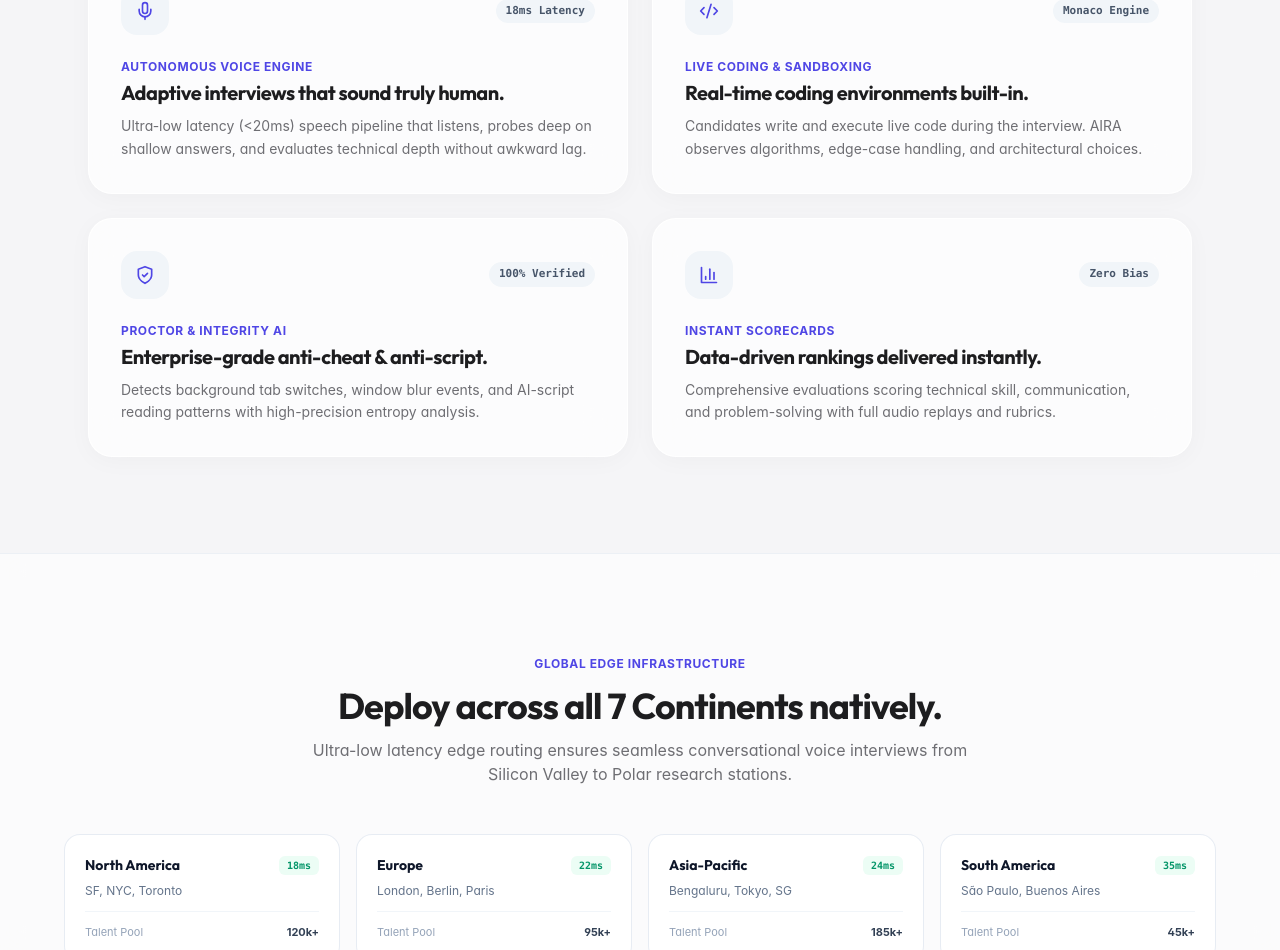
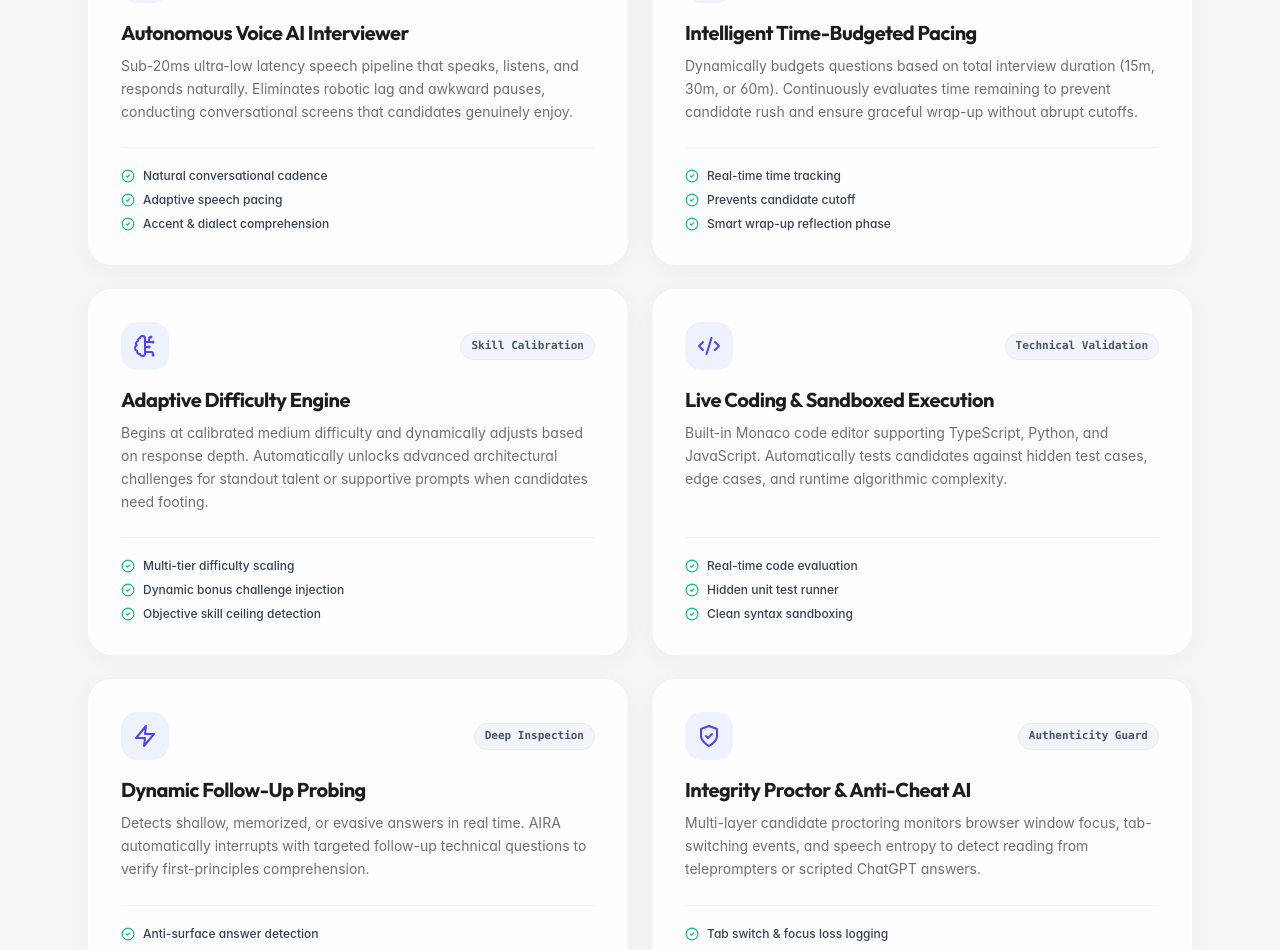
Before and after one commit to KUSHALMN/ai-voice-recruiter, a Next.js app: page / in a window 1280 px wide. Shown: the part 1850-2800 px from the top of the page. Built offline with nearby package versions, Linux system fonts and the light colour scheme; no server answers.

Commit message:
feat(landing): expand platform feature descriptions and remove countries section

```diff
--- a/app/page.tsx
+++ b/app/page.tsx
@@ -2,11 +2,13 @@
 
 import { motion, AnimatePresence } from 'framer-motion'
 import {
-  ArrowRight, Check, Globe, Sparkles, Zap, Shield,
+  ArrowRight, Check, Sparkles, Zap, Shield,
   BarChart3, Users, Clock, Bot, Cpu, CheckCircle2,
   ChevronRight, Star, Play, Award, FileText, CheckCircle,
   Activity, ShieldCheck, Mic, Code2, Terminal, Sliders,
-  Layers, Volume2, Sparkle, ArrowUpRight, Share2, Compass, PlayCircle
+  Layers, Volume2, Sparkle, ArrowUpRight, Share2, PlayCircle,
+  Workflow, FileCheck, BrainCircuit, Headphones, SparklesIcon,
+  Search, Lock, CheckCheck, RefreshCw, Smartphone
 } from 'lucide-react'
 import { useRouter } from 'next/navigation'
 import { useState, useTransition } from 'react'
@@ -15,49 +17,84 @@ const LOGOS = [
   'Vercel', 'Supabase', 'Stripe', 'Linear', 'Retool', 'Ramp', 'Figma'
 ]
 
-const FEATURES_LIST = [
+const CORE_FEATURES = [
   {
     icon: Mic,
-    tag: 'Autonomous Voice Engine',
-    title: 'Adaptive interviews that sound truly human.',
-    description: 'Ultra-low latency (<20ms) speech pipeline that listens, probes deep on shallow answers, and evaluates technical depth without awkward lag.',
-    badge: '18ms Latency',
-    gradient: 'from-blue-500/10 via-indigo-500/10 to-transparent'
+    title: 'Autonomous Voice AI Interviewer',
+    category: 'Conversational Voice',
+    description: 'Sub-20ms ultra-low latency speech pipeline that speaks, listens, and responds naturally. Eliminates robotic lag and awkward pauses, conducting conversational screens that candidates genuinely enjoy.',
+    highlights: ['Natural conversational cadence', 'Adaptive speech pacing', 'Accent & dialect comprehension']
+  },
+  {
+    icon: Clock,
+    title: 'Intelligent Time-Budgeted Pacing',
+    category: 'Time Optimization',
+    description: 'Dynamically budgets questions based on total interview duration (15m, 30m, or 60m). Continuously evaluates time remaining to prevent candidate rush and ensure graceful wrap-up without abrupt cutoffs.',
+    highlights: ['Real-time time tracking', 'Prevents candidate cutoff', 'Smart wrap-up reflection phase']
+  },
+  {
+    icon: BrainCircuit,
+    title: 'Adaptive Difficulty Engine',
+    category: 'Skill Calibration',
+    description: 'Begins at calibrated medium difficulty and dynamically adjusts based on response depth. Automatically unlocks advanced architectural challenges for standout talent or supportive prompts when candidates need footing.',
+    highlights: ['Multi-tier difficulty scaling', 'Dynamic bonus challenge injection', 'Objective skill ceiling detection']
   },
   {
     icon: Code2,
-    tag: 'Live Coding & Sandboxing',
-    title: 'Real-time coding environments built-in.',
-    description: 'Candidates write and execute live code during the interview. AIRA observes algorithms, edge-case handling, and architectural choices.',
-    badge: 'Monaco Engine',
-    gradient: 'from-violet-500/10 via-purple-500/10 to-transparent'
+    title: 'Live Coding & Sandboxed Execution',
+    category: 'Technical Validation',
+    description: 'Built-in Monaco code editor supporting TypeScript, Python, and JavaScript. Automatically tests candidates against hidden test cases, edge cases, and runtime algorithmic complexity.',
+    highlights: ['Real-time code evaluation', 'Hidden unit test runner', 'Clean syntax sandboxing']
+  },
+  {
+    icon: Zap,
+    title: 'Dynamic Follow-Up Probing',
+    category: 'Deep Inspection',
+    description: 'Detects shallow, memorized, or evasive answers in real time. AIRA automatically interrupts with targeted follow-up technical questions to verify first-principles comprehension.',
+    highlights: ['Anti-surface answer detection', 'Targeted conceptual drilldowns', 'Contextual dialogue continuity']
   },
   {
     icon: ShieldCheck,
-    tag: 'Proctor & Integrity AI',
-    title: 'Enterprise-grade anti-cheat & anti-script.',
-    description: 'Detects background tab switches, window blur events, and AI-script reading patterns with high-precision entropy analysis.',
-    badge: '100% Verified',
-    gradient: 'from-emerald-500/10 via-teal-500/10 to-transparent'
+    title: 'Integrity Proctor & Anti-Cheat AI',
+    category: 'Authenticity Guard',
+    description: 'Multi-layer candidate proctoring monitors browser window focus, tab-switching events, and speech entropy to detect reading from teleprompters or scripted ChatGPT answers.',
+    highlights: ['Tab switch & focus loss logging', 'AI-script speech pattern analysis', 'Tamper-proof audit logs']
+  },
+  {
+    icon: FileText,
+    title: 'Smart Resume & Role Extraction',
+    category: 'Instant Setup',
+    description: 'Drop any PDF or Word resume. AIRA parses candidate project history, verified tech stacks, and career progression to auto-generate personalized, tailored interview questions in under 10 seconds.',
+    highlights: ['1-click PDF/DOCX resume ingestion', 'Auto-generated role descriptions', 'Tailored competency questions']
   },
   {
     icon: BarChart3,
-    tag: 'Instant Scorecards',
-    title: 'Data-driven rankings delivered instantly.',
-    description: 'Comprehensive evaluations scoring technical skill, communication, and problem-solving with full audio replays and rubrics.',
-    badge: 'Zero Bias',
-    gradient: 'from-amber-500/10 via-orange-500/10 to-transparent'
+    title: 'Executive Hiring Scorecards',
+    category: 'Decision Analytics',
+    description: 'Comprehensive candidate dossiers generated immediately after interview completion. Includes rubric breakdown, category ratings, audio replay timestamps, and definitive hiring recommendations.',
+    highlights: ['Overall score out of 10', 'Competency radar charts', 'Shareable executive summary']
   }
 ]
 
-const CONTINENTS = [
-  { name: 'North America', hub: 'SF, NYC, Toronto', latency: '18ms', active: '120k+' },
-  { name: 'Europe', hub: 'London, Berlin, Paris', latency: '22ms', active: '95k+' },
-  { name: 'Asia-Pacific', hub: 'Bengaluru, Tokyo, SG', latency: '24ms', active: '185k+' },
-  { name: 'South America', hub: 'São Paulo, Buenos Aires', latency: '35ms', active: '45k+' },
-  { name: 'Africa', hub: 'Lagos, Nairobi, Cairo', latency: '38ms', active: '38k+' },
-  { name: 'Oceania', hub: 'Sydney, Auckland', latency: '29ms', active: '28k+' },
-  { name: 'Antarctica Edge', hub: 'Polar Scientific Nodes', latency: '45ms', active: '1.2k' }
+const WORKFLOW_STEPS = [
+  {
+    step: '01',
+    title: 'Create Role or Upload Resume',
+    description: 'Upload a job description or drop a candidate resume. AIRA automatically extracts key requirements, tech stacks, and creates custom question banks.',
+    icon: FileCheck
+  },
+  {
+    step: '02',
+    title: 'Candidate Takes Voice Interview',
+    description: 'Send a link. Candidates complete their live adaptive voice & coding interview on their own time, 24/7, without scheduling bottlenecks.',
+    icon: Headphones
+  },
+  {
+    step: '03',
+    title: 'Review Verified Scorecards & Hire',
+    description: 'Access standardized rubrics, full audio replays, code execution logs, and anti-cheat audit reports to make fast, confident hiring decisions.',
+    icon: Award
+  }
 ]
 
 export default function HomePage() {
@@ -68,7 +105,7 @@ export default function HomePage() {
   return (
     <div className="min-h-screen bg-[#F5F5F7] text-[#1D1D1F] selection:bg-indigo-500 selection:text-white relative overflow-x-hidden font-sans antialiased">
 
-      {/* Apple-style Subtle Background Grid Pattern with Radial Falloff */}
+      {/* Subtle Apple Background Pattern with Radial Falloff */}
       <div
         className="absolute inset-0 pointer-events-none -z-10 opacity-60"
         style={{
@@ -97,12 +134,10 @@ export default function HomePage() {
 
           {/* Minimal Centered Links */}
           <div className="hidden md:flex items-center gap-8 text-[13px] font-medium text-[#86868B]">
-            <a href="#features" className="hover:text-[#1D1D1F] transition-colors">Platform</a>
+            <a href="#features" className="hover:text-[#1D1D1F] transition-colors">Features</a>
+            <a href="#workflow" className="hover:text-[#1D1D1F] transition-colors">How It Works</a>
             <a href="#preview" className="hover:text-[#1D1D1F] transition-colors">Product Studio</a>
-            <a href="#continents" className="hover:text-[#1D1D1F] transition-colors flex items-center gap-1.5">
-              <span className="w-1.5 h-1.5 rounded-full bg-emerald-500" /> 7 Continents
-            </a>
-            <a href="#testimonials" className="hover:text-[#1D1D1F] transition-colors">Enterprise</a>
+            <a href="#enterprise" className="hover:text-[#1D1D1F] transition-colors">Enterprise</a>
           </div>
 
           {/* Header Action Buttons */}
@@ -125,7 +160,7 @@ export default function HomePage() {
         </nav>
       </header>
 
-      {/* HERO SECTION — MINIMAL, CENTERED, MONUMENTAL (APPLE AESTHETIC) */}
+      {/* HERO SECTION — MINIMAL, CENTERED, MONUMENTAL */}
       <main className="pt-32 sm:pt-40 pb-20 px-6 max-w-6xl mx-auto">
 
         {/* Top Badge */}
@@ -142,7 +177,7 @@ export default function HomePage() {
             </span>
             <span>AIRA 2.0 Autonomous Hiring Engine</span>
             <span className="text-slate-300">•</span>
-            <span className="text-indigo-600 font-bold flex items-center gap-0.5">Explore <ChevronRight className="w-3.5 h-3.5" /></span>
+            <span className="text-indigo-600 font-bold flex items-center gap-0.5">Explore Features <ChevronRight className="w-3.5 h-3.5" /></span>
           </div>
         </motion.div>
 
@@ -190,11 +225,11 @@ export default function HomePage() {
           <div className="flex items-center justify-center gap-6 pt-2 text-xs text-[#86868B]">
             <span className="flex items-center gap-1.5"><Check className="w-3.5 h-3.5 text-emerald-500" /> No credit card required</span>
             <span className="flex items-center gap-1.5"><Check className="w-3.5 h-3.5 text-emerald-500" /> 60-second setup</span>
-            <span className="flex items-center gap-1.5"><Check className="w-3.5 h-3.5 text-emerald-500" /> 7 Continents edge network</span>
+            <span className="flex items-center gap-1.5"><Check className="w-3.5 h-3.5 text-emerald-500" /> Automated executive reports</span>
           </div>
         </motion.div>
 
-        {/* LOGO STRIP (APPLE / SAAS STYLE) */}
+        {/* LOGO STRIP */}
         <motion.div
           initial={{ opacity: 0 }}
           animate={{ opacity: 1 }}
@@ -213,7 +248,7 @@ export default function HomePage() {
           </div>
         </motion.div>
 
-        {/* MONUMENTAL FROSTED GLASS STUDIO CANVAS (PRODUCT SHOWCASE) */}
+        {/* MONUMENTAL FROSTED GLASS STUDIO CANVAS */}
         <motion.div
           id="preview"
           initial={{ opacity: 0, y: 40 }}
@@ -397,7 +432,6 @@ export default function HomePage() {
                         </div>
                       </div>
 
-                      {/* Recruiter Action Strip */}
                       <button
                         onClick={() => startTransition(() => router.push('/dashboard'))}
                         className="w-full bg-slate-900 hover:bg-black text-white text-xs font-semibold py-3 px-4 rounded-xl shadow-xs transition-all flex items-center justify-center gap-2"
@@ -473,102 +507,120 @@ export default function HomePage() {
         </motion.div>
       </main>
 
-      {/* MINIMAL BENTO GRID FEATURES (APPLE GLASS DESIGN) */}
-      <section id="features" className="py-24 px-6 max-w-6xl mx-auto border-t border-slate-200/60">
+      {/* COMPREHENSIVE FEATURES GRID — COMPLETE DESCRIPTION OF CAPABILITIES */}
+      <section id="features" className="py-24 px-6 max-w-6xl mx-auto border-t border-slate-200/70">
         <div className="text-center max-w-2xl mx-auto mb-16 space-y-3">
-          <span className="text-xs font-bold uppercase tracking-wider text-indigo-600">
-            Engineered For Precision
+          <span className="text-xs font-bold uppercase tracking-wider text-indigo-600 bg-indigo-50 px-3 py-1 rounded-full border border-indigo-100">
+            Platform Capabilities
           </span>
-          <h2 className="text-3xl sm:text-4xl font-extrabold tracking-tight text-[#1D1D1F]">
-            Every capability your hiring pipeline demands.
+          <h2 className="text-3xl sm:text-5xl font-extrabold tracking-tight text-[#1D1D1F]">
+            Engineered for precision hiring.
           </h2>
           <p className="text-base text-[#6E6E73]">
-            Replace fragmented phone calls, take-homes, and manual notes with one unified autonomous recruiter.
+            Explore the autonomous recruiting capabilities powering faster, bias-free engineering screens.
           </p>
         </div>
 
         <div className="grid sm:grid-cols-2 gap-6">
-          {FEATURES_LIST.map((feat, idx) => {
+          {CORE_FEATURES.map((feat, idx) => {
             const Icon = feat.icon
             return (
               <div
                 key={idx}
-                className="group relative bg-white/70 backdrop-blur-xl border border-white/90 p-8 rounded-3xl shadow-[0_4px_24px_rgba(0,0,0,0.03)] hover:shadow-[0_12px_36px_rgba(0,0,0,0.06)] hover:-translate-y-1 transition-all duration-300 overflow-hidden"
+                className="bg-white/80 backdrop-blur-xl border border-white/90 p-8 rounded-3xl shadow-[0_4px_24px_rgba(0,0,0,0.03)] hover:shadow-[0_12px_36px_rgba(0,0,0,0.06)] hover:-translate-y-1 transition-all duration-300 flex flex-col justify-between"
               >
-                <div className="flex items-center justify-between mb-6">
-                  <div className="w-12 h-12 rounded-2xl bg-slate-100 text-slate-900 flex items-center justify-center group-hover:scale-105 transition-transform">
-                    <Icon className="w-5 h-5 text-indigo-600" />
+                <div className="space-y-4">
+                  <div className="flex items-center justify-between">
+                    <div className="w-12 h-12 rounded-2xl bg-indigo-50 text-indigo-600 flex items-center justify-center shadow-xs">
+                      <Icon className="w-6 h-6" />
                     </div>
-                  <span className="text-[11px] font-mono font-semibold px-2.5 py-1 rounded-full bg-slate-100 text-slate-600">
-                    {feat.badge}
+                    <span className="text-[11px] font-mono font-semibold px-2.5 py-1 rounded-full bg-slate-100 text-slate-600 border border-slate-200/60">
+                      {feat.category}
                     </span>
                   </div>
-                <span className="text-xs font-bold text-indigo-600 uppercase tracking-wider block mb-1">
-                  {feat.tag}
-                </span>
-                <h3 className="text-xl font-bold text-[#1D1D1F] mb-2 tracking-tight">
+
+                  <div>
+                    <h3 className="text-xl font-bold text-[#1D1D1F] tracking-tight mb-2">
                       {feat.title}
                     </h3>
                     <p className="text-sm text-[#6E6E73] leading-relaxed">
                       {feat.description}
                     </p>
                   </div>
+                </div>
+
+                <div className="mt-6 pt-5 border-t border-slate-100 space-y-2">
+                  {feat.highlights.map((item, hIdx) => (
+                    <div key={hIdx} className="flex items-center gap-2 text-xs font-medium text-slate-700">
+                      <CheckCircle2 className="w-3.5 h-3.5 text-emerald-500 shrink-0" />
+                      <span>{item}</span>
+                    </div>
+                  ))}
+                </div>
+              </div>
             )
           })}
         </div>
       </section>
 
-      {/* 7 CONTINENTS EDGE REACH — MINIMAL LIGHT STRIP */}
-      <section id="continents" className="py-24 px-6 bg-white/60 backdrop-blur-md border-y border-slate-200/60">
-        <div className="max-w-6xl mx-auto space-y-12">
+      {/* HOW IT WORKS SECTION — 3-STEP SEAMLESS WORKFLOW */}
+      <section id="workflow" className="py-24 px-6 bg-white/60 backdrop-blur-md border-y border-slate-200/70">
+        <div className="max-w-6xl mx-auto space-y-16">
           <div className="text-center max-w-2xl mx-auto space-y-3">
-            <span className="text-xs font-bold uppercase tracking-wider text-indigo-600">
-              Global Edge Infrastructure
+            <span className="text-xs font-bold uppercase tracking-wider text-indigo-600 bg-indigo-50 px-3 py-1 rounded-full border border-indigo-100">
+              Zero-Friction Workflow
             </span>
-            <h2 className="text-3xl sm:text-4xl font-extrabold tracking-tight text-[#1D1D1F]">
-              Deploy across all 7 Continents natively.
+            <h2 className="text-3xl sm:text-5xl font-extrabold tracking-tight text-[#1D1D1F]">
+              From job description to top candidates in minutes.
             </h2>
             <p className="text-base text-[#6E6E73]">
-              Ultra-low latency edge routing ensures seamless conversational voice interviews from Silicon Valley to Polar research stations.
+              Automate the repetitive 30-minute introductory calls so engineering managers only meet validated top-tier candidates.
             </p>
           </div>
 
-          {/* Clean Continent Cards Grid */}
-          <div className="grid grid-cols-2 sm:grid-cols-3 lg:grid-cols-4 gap-4">
-            {CONTINENTS.map((item, idx) => (
+          <div className="grid md:grid-cols-3 gap-8">
+            {WORKFLOW_STEPS.map((wf, idx) => {
+              const Icon = wf.icon
+              return (
                 <div
                   key={idx}
-                className="bg-white/80 border border-slate-200/80 p-5 rounded-2xl shadow-xs hover:border-indigo-300 transition-all"
+                  className="bg-white/90 border border-slate-200/80 p-8 rounded-3xl shadow-xs hover:shadow-md transition-all space-y-5 relative"
                 >
-                <div className="flex items-center justify-between mb-2">
-                  <h4 className="text-sm font-bold text-slate-900">{item.name}</h4>
-                  <span className="text-[10px] font-mono font-semibold text-emerald-600 bg-emerald-50 px-2 py-0.5 rounded-md">
-                    {item.latency}
+                  <div className="flex items-center justify-between">
+                    <div className="w-12 h-12 rounded-2xl bg-[#1D1D1F] text-white flex items-center justify-center font-bold shadow-xs">
+                      <Icon className="w-5 h-5" />
+                    </div>
+                    <span className="text-2xl font-black text-slate-200 font-mono">
+                      {wf.step}
                     </span>
                   </div>
-                <p className="text-xs text-slate-500">{item.hub}</p>
-                <div className="mt-3 pt-3 border-t border-slate-100 flex items-center justify-between text-[11px] text-slate-400">
-                  <span>Talent Pool</span>
-                  <span className="font-bold text-slate-700">{item.active}</span>
+
+                  <h3 className="text-lg font-bold text-slate-900 tracking-tight">
+                    {wf.title}
+                  </h3>
+
+                  <p className="text-sm text-slate-600 leading-relaxed">
+                    {wf.description}
+                  </p>
                 </div>
-              </div>
-            ))}
+              )
+            })}
           </div>
         </div>
       </section>
 
-      {/* TESTIMONIALS & ENTERPRISE PROOF */}
-      <section id="testimonials" className="py-24 px-6 max-w-6xl mx-auto">
+      {/* ENTERPRISE VALIDATION & TESTIMONIALS */}
+      <section id="enterprise" className="py-24 px-6 max-w-6xl mx-auto">
         <div className="grid lg:grid-cols-12 gap-12 items-center">
           <div className="lg:col-span-5 space-y-6">
-            <span className="text-xs font-bold uppercase tracking-wider text-indigo-600">
-              Customer Validation
+            <span className="text-xs font-bold uppercase tracking-wider text-indigo-600 bg-indigo-50 px-3 py-1 rounded-full border border-indigo-100">
+              Recruiter Endorsement
             </span>
             <h2 className="text-3xl sm:text-4xl font-extrabold text-[#1D1D1F] tracking-tight leading-tight">
-              &quot;AIRA cut our screening time by 90% in 14 days.&quot;
+              &quot;AIRA cut our technical screening time by 90%.&quot;
             </h2>
             <p className="text-sm text-[#6E6E73] leading-relaxed">
-              Leading venture-backed engineering organizations use Vowels AI to conduct objective preliminary rounds before involving senior engineers.
+              Engineering leaders use Vowels AI to conduct objective preliminary rounds before involving senior engineers, saving hundreds of engineering hours every month.
             </p>
             <div className="flex items-center gap-2 text-amber-400">
               {[...Array(5)].map((_, i) => (
@@ -583,7 +635,7 @@ export default function HomePage() {
           <div className="lg:col-span-7">
             <div className="bg-white/80 backdrop-blur-xl border border-white/90 p-8 sm:p-10 rounded-3xl shadow-[0_8px_30px_rgba(0,0,0,0.04)] space-y-6">
               <p className="text-base sm:text-lg text-slate-800 font-medium leading-relaxed">
-                &quot;What previously took 3 engineering managers 25 hours per week of repetitive introductory coding phone calls is now completely automated by AIRA. The candidate quality has never been higher.&quot;
+                &quot;What previously took 3 engineering managers 25 hours per week of repetitive introductory coding phone calls is now completely automated by AIRA. The candidate quality has never been higher, and our team fatigue is zero.&quot;
               </p>
               <div className="flex items-center gap-3 pt-4 border-t border-slate-100">
                 <div className="w-10 h-10 rounded-full bg-slate-900 text-white font-bold flex items-center justify-center text-sm">
@@ -599,7 +651,7 @@ export default function HomePage() {
         </div>
       </section>
 
-      {/* FINAL MONUMENTAL CALL TO ACTION (APPLE CLEAN MINIMAL) */}
+      {/* FINAL MONUMENTAL CALL TO ACTION */}
       <section className="py-20 px-6 max-w-5xl mx-auto">
         <div className="rounded-3xl bg-[#1D1D1F] text-white p-10 sm:p-14 text-center shadow-xl space-y-6 relative overflow-hidden">
           <div className="max-w-2xl mx-auto space-y-3">
@@ -637,8 +689,9 @@ export default function HomePage() {
           </div>
 
           <div className="flex items-center gap-6">
-            <a href="#features" className="hover:text-[#1D1D1F] transition-colors">Platform</a>
-            <a href="#continents" className="hover:text-[#1D1D1F] transition-colors">Edge Map</a>
+            <a href="#features" className="hover:text-[#1D1D1F] transition-colors">Features</a>
+            <a href="#workflow" className="hover:text-[#1D1D1F] transition-colors">How It Works</a>
+            <a href="#preview" className="hover:text-[#1D1D1F] transition-colors">Product Studio</a>
             <a href="/login" className="hover:text-[#1D1D1F] transition-colors">Recruiter Portal</a>
             <span className="hover:text-[#1D1D1F] transition-colors cursor-pointer">Privacy</span>
             <span className="hover:text-[#1D1D1F] transition-colors cursor-pointer">Security</span>
```
Lines whose indentation alone changed are shown as unchanged.
